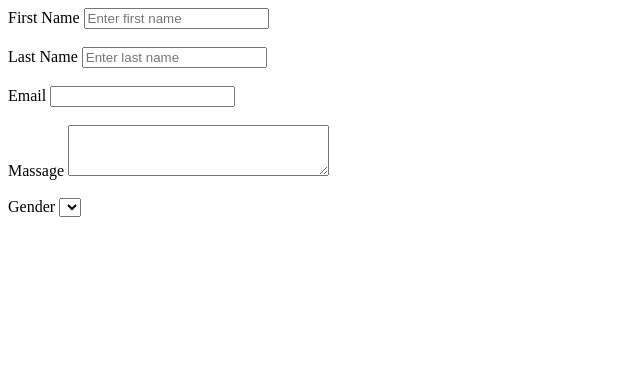
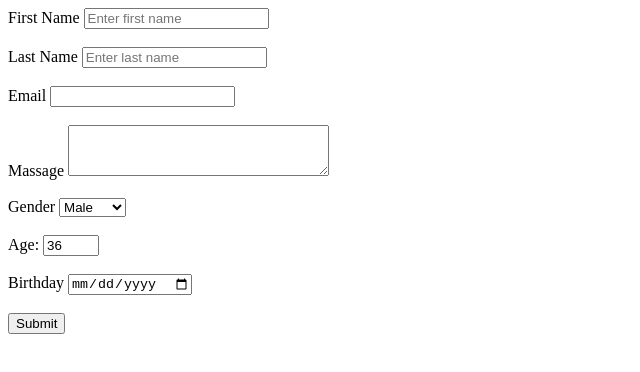
Before and after one commit to stepanenko08/hillel, a plain HTML site: page index.html in a window 1280 px wide. Shown: the whole page, without its empty margins (0-640 px from the left). Drawn offline with Linux system fonts and the light colour scheme.

Commit message:
Updated homework3

```diff
--- a/index.html
+++ b/index.html
@@ -3,9 +3,10 @@
 <head>
     <meta charset="UTF-8">
     <meta name="viewport" content="width=device-width, initial-scale=1.0">
-    <title>Main</title>
+    <title>Homework 3</title>
 </head>
 <body>
+    <form action="">
         <div>
             <label for="first-name">First Name</label>
             <input type="text" name="first-name" id="first-name" placeholder="Enter first name" required>
@@ -28,7 +29,24 @@
         <br>
         <div>
             <label for="gender">Gender</label>
-        <select name="" id=""></select>
+            <select name="gender" id="gender">
+                <option value="male">Male</option>
+                <option value="female">Female</option>
+            </select>
         </div>
+        <br>
+        <div>
+            <label for="age">Age:</label>
+            <input type="number" name="age" id="age" step="1" min="1" max="99" value="36">
+        </div>
+        <br>
+        <div>
+            <label for="brth">Birthday</label>
+            <input type="date" name="brth" id="brth">
+        </div>
+        <br>
+        <input type="submit" name="submit" id="submit" value="Submit">
+    </form>
+
 </body>
 </html>
```
Lines whose indentation alone changed are shown as unchanged.
